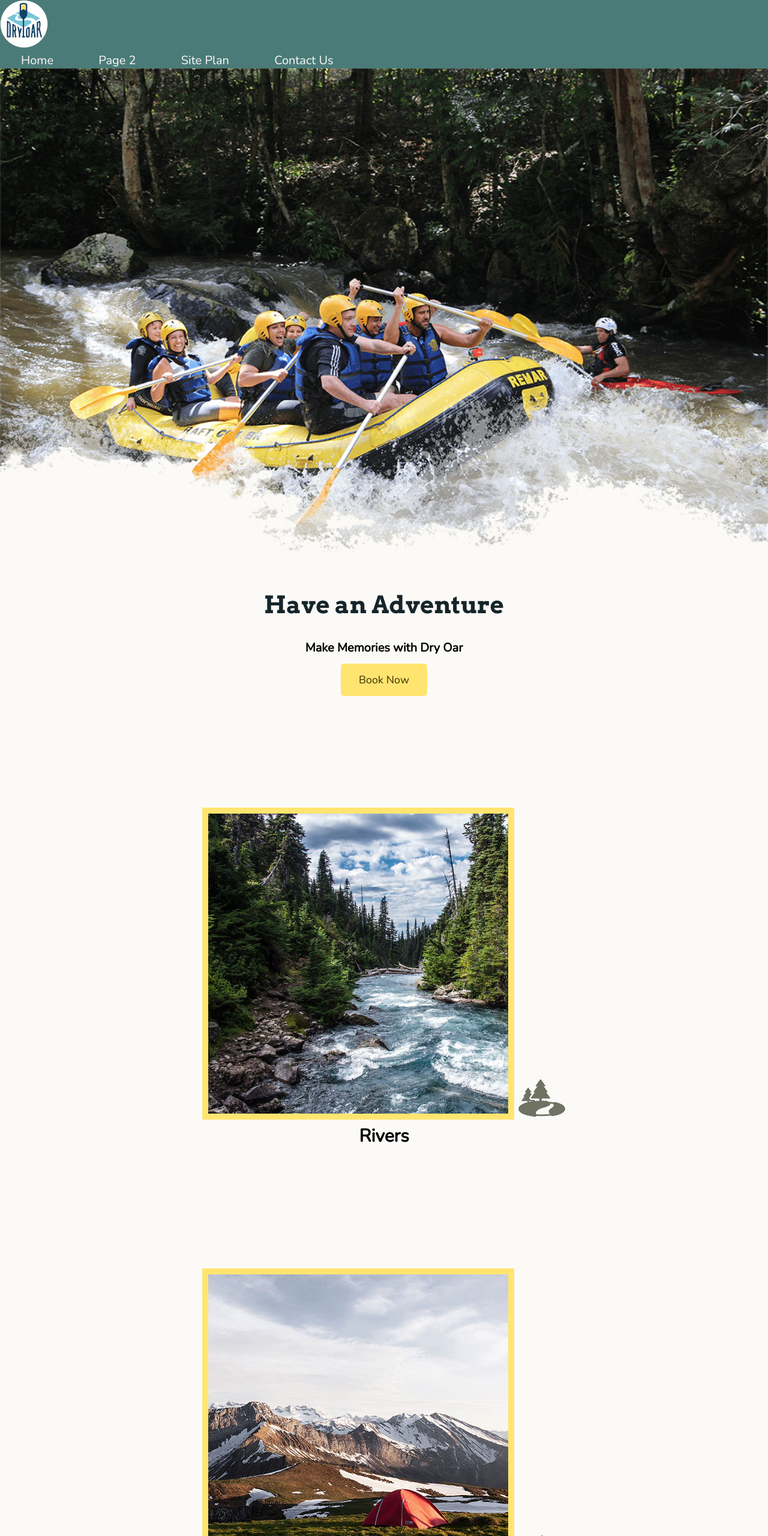
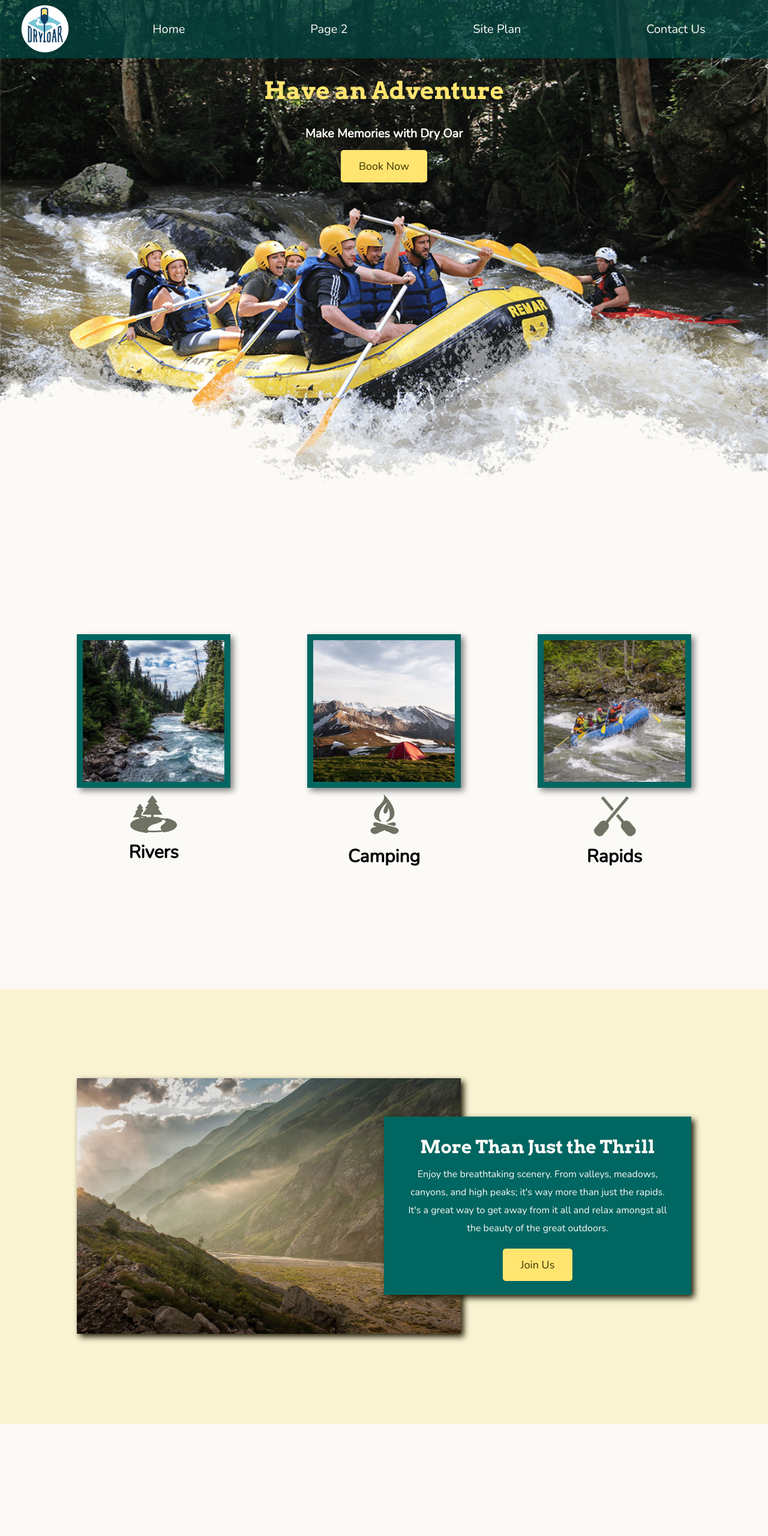
Before and after one commit to michaelbeck7/wdd130, a plain HTML site: page wrr/index.html in a window 1280 px wide. Shown: the top 2560 px of the page at 60% size. Drawn offline with nearby package versions, Linux system fonts and the light colour scheme.

Commit message:
wrr finishing touches

```diff
--- a/wrr/styles/style.css
+++ b/wrr/styles/style.css
@@ -18,6 +18,11 @@ h2 {
   padding: 0;
 }
 
+nav {
+  display: flex;
+  justify-content: space-around;
+}
+
 nav a {
   text-align: center;
   color: #fcfaf7;
@@ -30,15 +35,36 @@ nav a:hover {
   color: #fcfaf7;
 }
 
+#hero {
+  display: grid;
+  grid-template-columns: 1fr 3fr 1fr;
+  margin-top: -100px;
+}
+
+#hero-box {
+  grid-column: 1/4;
+  grid-row: 1/3;
+  z-index: -1;
+}
+
+#hero-msg {
+  grid-column: 2/3;
+  grid-row: 1/2;
+  margin-top: 100px;
+}
+
 #hero-image {
   width: 100%;
 }
 
 #hero-msg h1 {
+  color: #ffe570;
   text-align: center;
+  padding-top: 20px;
 }
 
 #hero-msg h4 {
+  color: #fcfaf7;
   text-align: center;
 }
 
@@ -50,13 +76,11 @@ main section {
   text-align: center;
 }
 
-#background {
-  height: 725px;
-  background-color: #faf4d3;
-}
-
 header {
   background-color: rgb(0, 70, 67, 0.7);
+
+  display: grid;
+  grid-template-columns: 150px auto;
 }
 
 .home-title {
@@ -83,12 +107,6 @@ header {
   color: #3d3200;
 }
 
-.msg {
-  background-color: #006661;
-  line-height: 1.5em;
-  padding: 35px;
-}
-
 .msg h2 {
   color: #fcfaf7;
   font-family: "Arvo", Times, serif;
@@ -96,7 +114,7 @@ header {
 
 .msg p {
   color: #fcfaf7;
-  font-size: 1em;
+  font-size: 0.8em;
   padding-bottom: 15px;
 }
 
@@ -104,10 +122,14 @@ footer {
   background-color: #006661;
   padding: 25px 50px;
   margin-top: 200px;
+  display: flex;
+  justify-content: space-around;
+  align-items: center;
 }
 
 footer h3 {
   color: #faf4d3;
+  font-size: 1em;
 }
 
 footer a {
@@ -129,6 +151,8 @@ footer .social img {
 
 #logo_link {
   padding-top: 5px;
+  justify-self: center;
+  align-self: center;
 }
 
 .logo {
@@ -146,13 +170,111 @@ footer .social img {
 }
 
 .card-img {
-  border: 10px solid #ffe570;
+  border: 10px solid #006661;
+  transition: transform 0.5s, opacity 0.5s;
+  box-shadow: 5px 5px 10px grey;
+}
+.card-img:hover {
+  opacity: 0.6;
+  transform: scale(1.1);
 }
 
 main section img {
   box-sizing: border-box;
 }
 
-img.mountains {
-  margin: 100px 0 100px 0;
+/* Positioning of the main grid */
+
+.home-grid {
+  display: grid;
+  grid-template-columns: repeat(10, 1fr);
 }
+
+.card-img,
+.mountains {
+  width: 100%;
+}
+
+.rivers-card {
+  grid-column: 2/4;
+  grid-row: 2/3;
+}
+
+.camping-card {
+  grid-column: 5/7;
+  grid-row: 2/3;
+}
+
+.rapids-card {
+  grid-column: 8/10;
+  grid-row: 2/3;
+}
+
+#background {
+  height: 725px;
+  background-color: #faf4d3;
+  grid-column: 1/11;
+  grid-row: 4/9;
+}
+
+.mountains {
+  grid-column: 2/7;
+  grid-row: 5/8;
+  box-shadow: 5px 5px 10px #201c06;
+}
+
+.msg {
+  background-color: #006661;
+  line-height: 1.5em;
+  padding: 35px;
+  grid-column: 6/10;
+  grid-row: 6/7;
+  box-shadow: 5px 5px 10px #201c06;
+}
+
+@media screen and (max-width: 900px) {
+  #hero,
+  .home-grid {
+    display: block;
+    height: auto;
+  }
+  nav,
+  footer {
+    flex-direction: column;
+  }
+  nav a {
+    display: block;
+    padding: 15px;
+  }
+  #hero {
+    margin-top: 0;
+  }
+  #hero-msg {
+    margin-top: 0;
+  }
+  #hero-msg h4 {
+    display: none;
+  }
+  .home-title {
+    font-size: 25px;
+    color: #6f7364;
+  }
+  .rivers-card,
+  .camping-card,
+  .rapids-card {
+    margin: 50px auto;
+    width: 60%;
+  }
+  #background {
+    display: none;
+  }
+  .mountains,
+  .msg {
+    width: 80%;
+    display: block;
+    margin: 0 auto;
+  }
+  footer {
+    margin-top: 25px;
+  }
+}
```
Also changed, not shown: wrr/index.html (+1 -1 lines).
